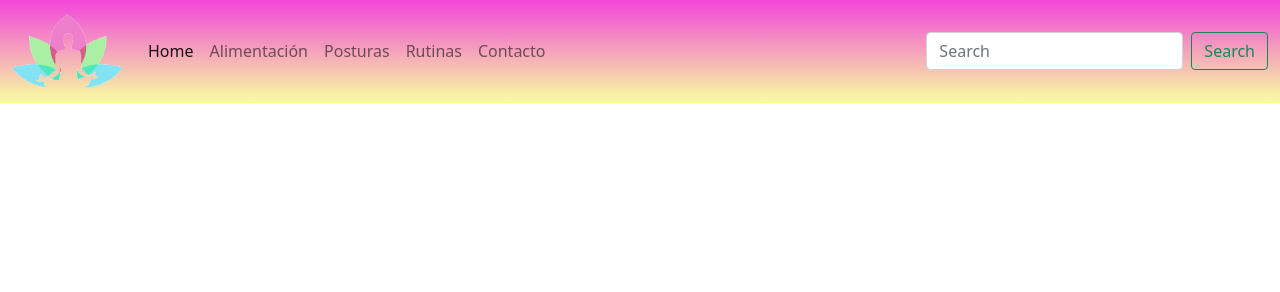
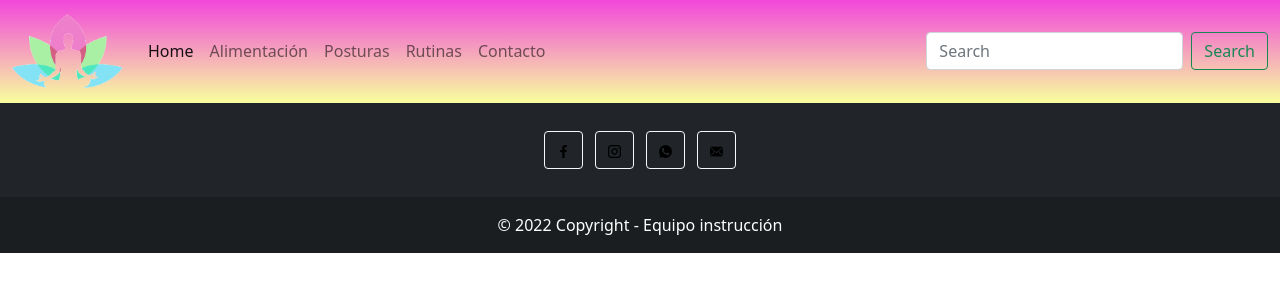
Before and after one commit to marcosreca/proyecto-final, a plain HTML site: page index.html in a window 1280 px wide. Drawn offline with Linux system fonts and the light colour scheme.

Commit message:
se agrego el footer a index

```diff
--- a/index.html
+++ b/index.html
@@ -44,6 +44,43 @@
         </div>
       </div>
     </nav>
+    <footer class="bg-dark text-center text-white">
+      <!-- Grid container -->
+      <div class="container p-4 pb-0">
+        <!-- Section: Social media -->
+        <section class="mb-4">
+          <!-- Facebook -->
+          <a class="btn btn-outline-light btn-floating m-1" href="#!" role="button"
+            ><i class="fab fa-facebook-f"><img src="/imagenes/facebook.png" alt=""></i
+          ></a>
+
+
+          <!-- Instagram -->
+          <a class="btn btn-outline-light btn-floating m-1" href="#!" role="button"
+            ><i class="fab fa-instagram"><img src="/imagenes/instagram.png" alt=""></i
+          ></a>
+
+          <!-- whatsapp -->
+          <a class="btn btn-outline-light btn-floating m-1" href="#!" role="button"
+            ><i class="fab fa-linkedin-in"><img src="/imagenes/whatsapp.png" alt=""></i
+          ></a>
+
+          <!-- email -->
+          <a class="btn btn-outline-light btn-floating m-1" href="#!" role="button"
+            ><i class="fab fa-github"><img src="/imagenes/email.png" alt=""></i
+          ></a>
+        </section>
+        <!-- Section: Social media -->
+      </div>
+      <!-- Grid container -->
+
+      <!-- Copyright -->
+      <div class="text-center p-3" style="background-color: rgba(0, 0, 0, 0.2);">
+        © 2022 Copyright - Equipo instrucción
+        <a class="text-white" href="https://mdbootstrap.com/"></a>
+      </div>
+      <!-- Copyright -->
+    </footer>
 
     <!-- Optional JavaScript; choose one of the two! -->
 
--- a/style.css
+++ b/style.css
@@ -1,3 +1,5 @@
+
+/*nav*/
 img {
     width: 7rem;
 }
@@ -6,3 +8,7 @@ img {
     background: rgb(248,255,158);
     background: linear-gradient(0deg, rgba(248,255,158,1) 0%, rgba(242,71,218,1) 100%);
 }
+/*footer*/
+.bg-dark img{
+    width: 0.8rem
+}
```
